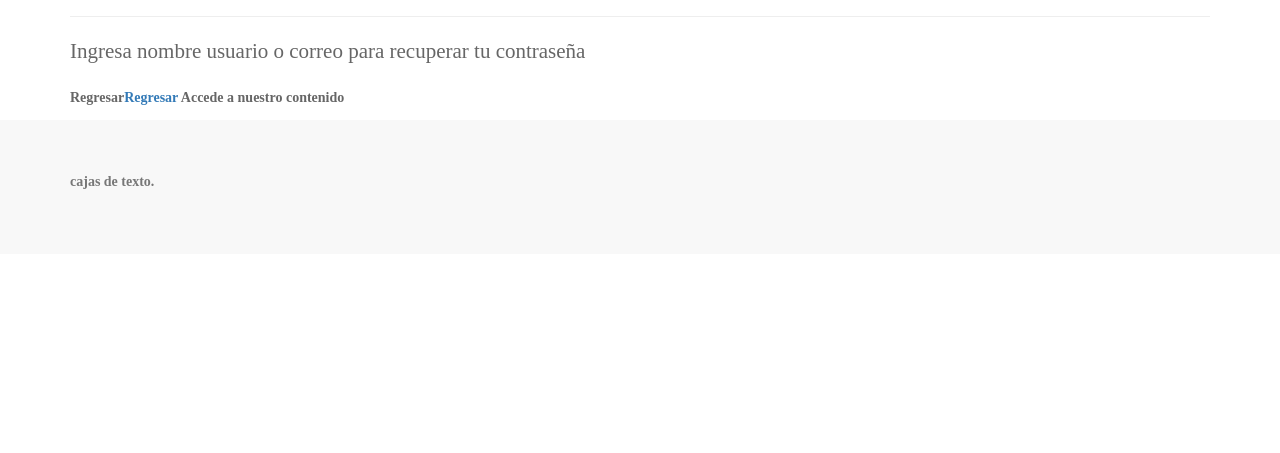
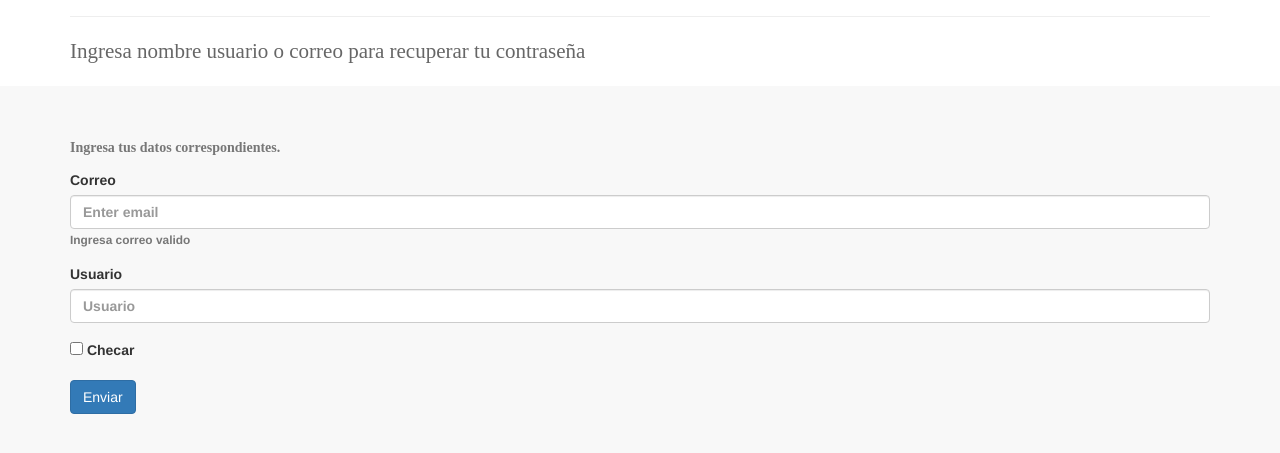
Before and after one commit to mexicanisimo/Tutoaula, a plain HTML site: page recupera.html in a window 1280 px wide. Shown: the part 83-536 px from the top of the page. Drawn offline with nearby package versions, Linux system fonts and the light colour scheme; files that its build step writes are made by us from their sources; a web font is replaced by a local one.

Commit message:
Formulario recuperar contraseña

```diff
--- a/recupera.html
+++ b/recupera.html
@@ -50,13 +50,32 @@
       <h1>Ingresa tu nueva contraseña</h1>
     </div>
     <p class="lead">Ingresa nombre usuario o correo para recuperar tu contraseña</p>
-    <p>Regresar<a href="../sticky-footer">Regresar</a> Accede a nuestro contenido</p>
+   <!-- <p>Regresar<a href="../sticky-footer">Regresar</a> Accede a nuestro contenido</p> -->
   </div>
 
   <footer class="footer">
     <div class="container">
-      <p class="text-muted">cajas de texto.</p>
+      <p class="text-muted">Ingresa tus datos correspondientes.</p>
+
+      <form>
+        <div class="form-group">
+          <label for="exampleInputEmail1">Correo</label>
+          <input type="email" class="form-control" id="email" aria-describedby="emailHelp" placeholder="Enter email">
+          <small id="emailHelp" class="form-text text-muted">Ingresa correo valido</small>
+        </div>
+        <div class="form-group">
+          <label for="exampleInputPassword1">Usuario</label>
+          <input type="text" class="form-control" id="usuario" placeholder="Usuario">
+        </div>
+        <div class="form-group form-check">
+          <input type="checkbox" class="form-check-input" id="exampleCheck1">
+          <label class="form-check-label" for="exampleCheck1">Checar</label>
+        </div>
+        <button type="submit" class="btn btn-primary">Enviar</button>
+      </form>
     </div>
   </footer>
+
+
 </body>
 </html>
```
